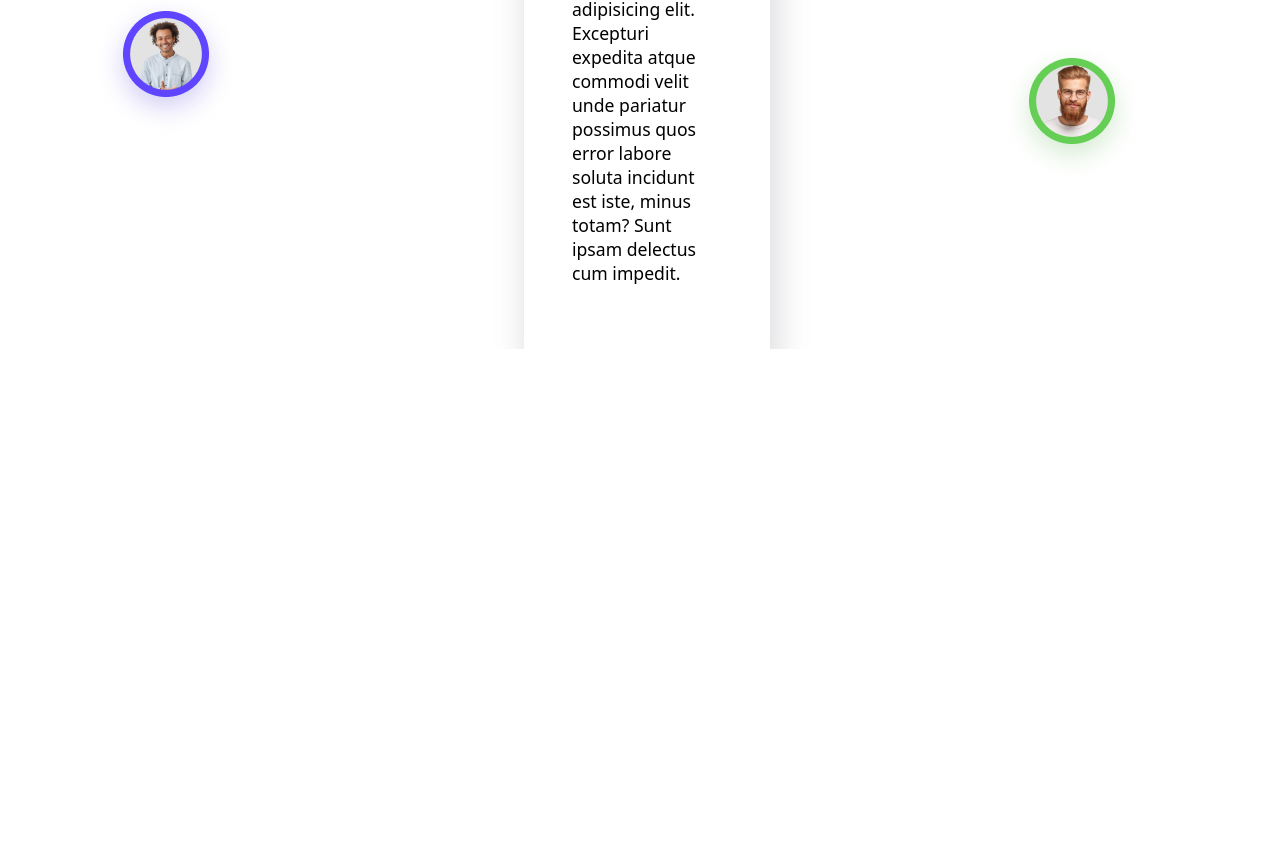
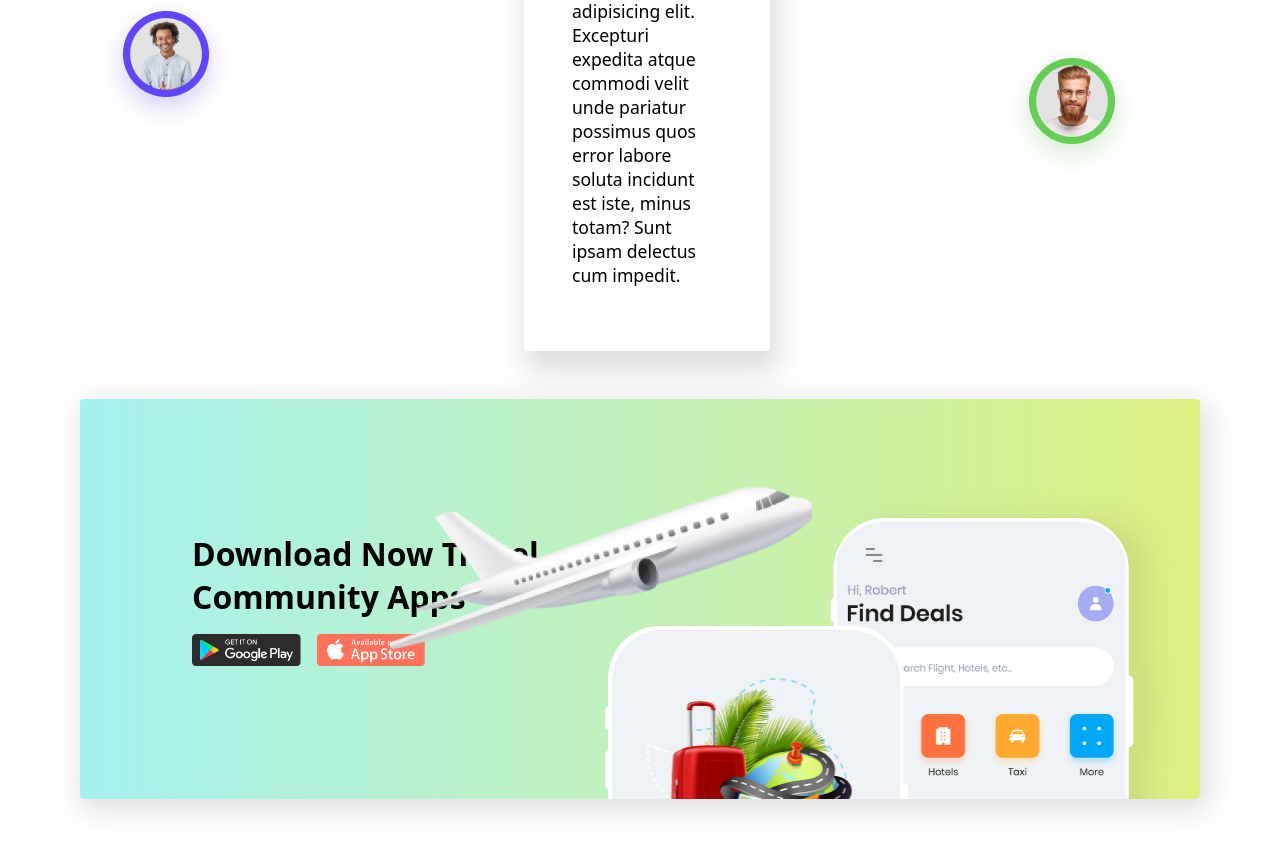
Before and after one commit to priyankasingh2907/react-travel-agency-website, a React (Vite) app: page / in a window 1280 px wide. Shown: the part 3730-4577 px from the top of the page. Before the commit the page ends 4079 px from the top, so only its background shows below. Built offline with nearby package versions, Linux system fonts and the light colour scheme.

Commit message:
download section created

```diff
--- a/src/App.jsx
+++ b/src/App.jsx
@@ -1,4 +1,5 @@
 import Destination from "./components/Destination";
+import DownloadApp from "./components/DownloadApp";
 import Home from "./components/Home";
 import Navbar from "./components/Navbar";
 import Offer from "./components/Offer";
@@ -13,9 +14,10 @@ export default function App() {
       <Home />
       <Services />
       <Destination />
-      <Offer/>
-      <Tour/>
-      <Testimonial/>
+      <Offer />
+      <Tour />
+      <Testimonial />
+      <DownloadApp />
     </div>
   );
 }
--- /dev/null
+++ b/src/components/DownloadApp.jsx
@@ -0,0 +1,62 @@
+import styled from "styled-components";
+import googlePlay from "../components/assets/googlePlay.png";
+import appStore from "../components/assets/appleStore.png";
+import screens from "../components/assets/screens.png";
+
+export default function DownloadApp() {
+  return (
+    <Section>
+      <div className="info">
+        <h1>Download Now Travel Community Apps</h1>
+        <div className="downloads">
+          <img src={googlePlay} alt="googleplay" />
+          <img src={appStore} alt="appStore" />
+        </div>
+      </div>
+      <div className="screens">
+        <img src={screens} alt="screens" />
+      </div>
+    </Section>
+  );
+}
+const Section = styled.section`
+  height: 25rem;
+  width: 100%;
+  border-radius: 4px;
+  box-shadow: rgba(100, 100, 111, 0.2) 5px 7px 29px 5px;
+
+  margin: 3rem 0;
+  background: linear-gradient(to right, #a6f2f2, #ddf181);
+  display: flex;
+  justify-content: space-between;
+  align-items: center;
+  padding: 0 7rem;
+  position: relative;
+  overflow: hidden;
+  .info {
+    display: flex;
+    flex-direction: column;
+    gap: 1rem;
+    h1 {
+      font-size: 2rem;
+      width: 60%;
+    }
+    .downloads {
+      display: flex;
+      gap: 1rem;
+      img {
+        height: 2rem;
+        cursor: pointer;
+      }
+    }
+  }
+  .screens {
+    height: 22rem;
+    /* box-shadow: rgba(100, 100, 111, 0.2) 5px 7px 29px 5px; */
+
+    position: absolute;
+    bottom: -2rem;
+    right: 1rem;
+    border-radius: 5px;
+  }
+`;
--- a/src/components/Testimonial.jsx
+++ b/src/components/Testimonial.jsx
@@ -21,6 +21,7 @@ export default function Testimonial() {
             <div className="info">
               <h3>Priyank Singh</h3>
               <span>Full Stack Devloper</span>
+              <hr />
             </div>
           </div>
           <p className="description">
@@ -51,6 +52,7 @@ const Section = styled.section`
     display: flex;
     gap: 3rem;
     .testimonial {
+      border-radius: 4px;
       margin-top: 4rem;
       padding: 4rem 3rem;
       height: max-content;
```
